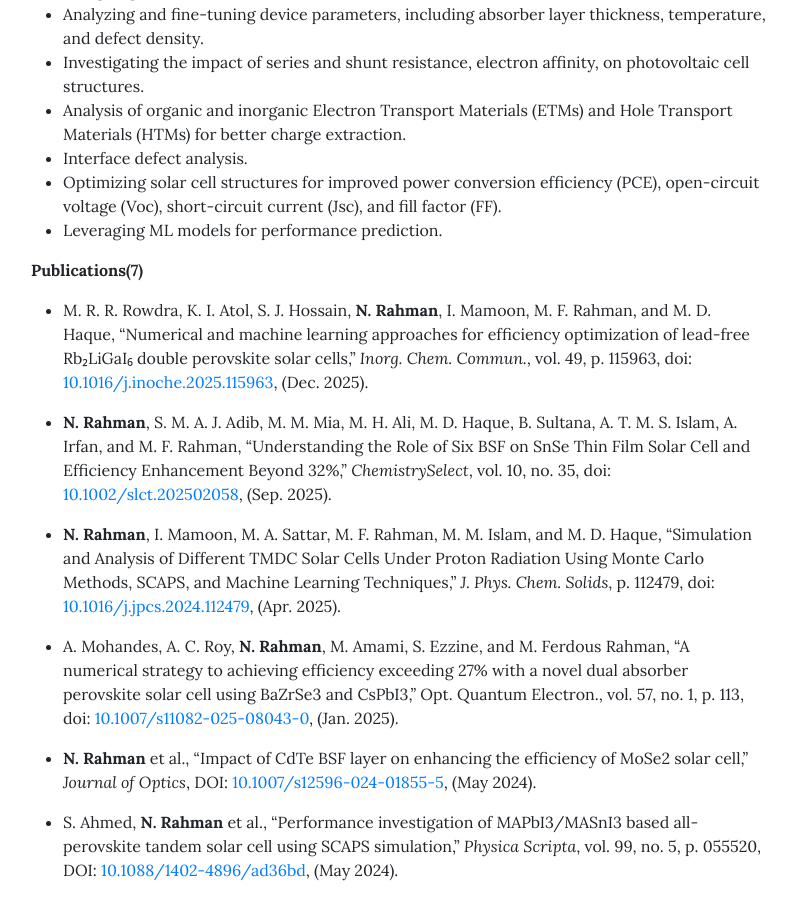
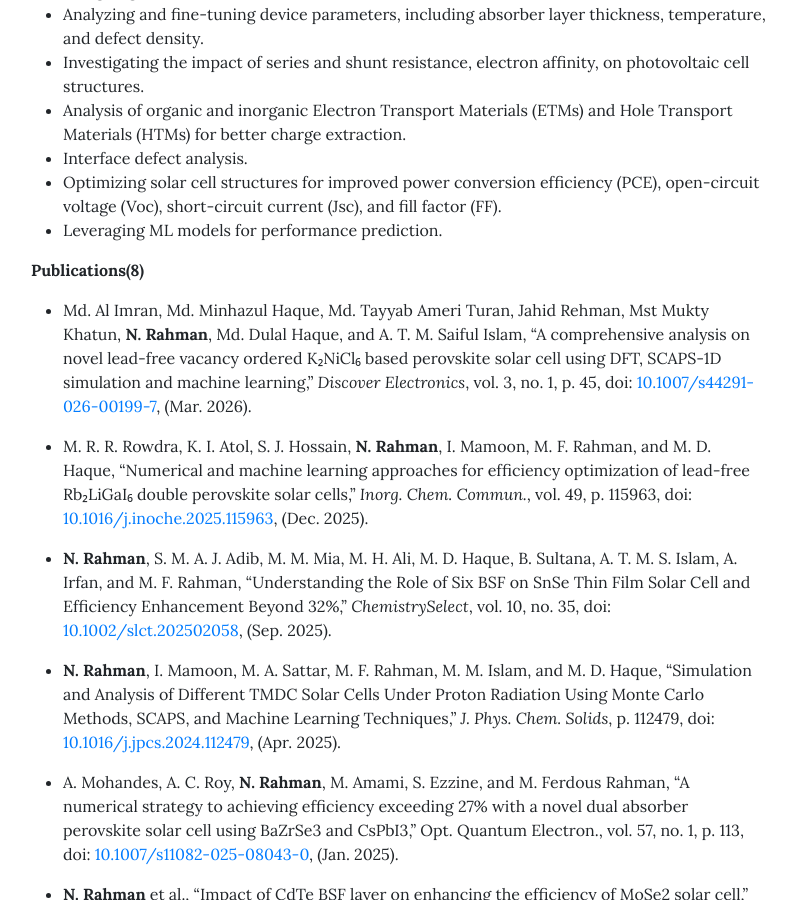
Before and after one commit to naimur105/naimur105.github.io, a Jekyll site: the page built from pages/research.md, in a window 1280 px wide and 900 px high, scrolled down 1091 px. Shown: the whole window, without its empty margins (241-1037 px from the left). Built offline with Jekyll 4.4.1, drawn with Linux system fonts in a browser that asks for light colours.

Commit message:
updated 8th al imran research

```diff
--- a/pages/research.md
+++ b/pages/research.md
@@ -157,7 +157,9 @@ permalink: /research/
 - Optimizing solar cell structures for improved power conversion efficiency (PCE), open-circuit voltage (Voc), short-circuit current (Jsc), and fill factor (FF).
 - Leveraging ML models for performance prediction.
 
-**Publications(7)**
+**Publications(8)**
+
+- Md. Al Imran, Md. Minhazul Haque, Md. Tayyab Ameri Turan, Jahid Rehman, Mst Mukty Khatun, **N. Rahman**, Md. Dulal Haque, and A. T. M. Saiful Islam, “A comprehensive analysis on novel lead-free vacancy ordered K₂NiCl₆ based perovskite solar cell using DFT, SCAPS-1D simulation and machine learning,” *Discover Electronics*, vol. 3, no. 1, p. 45, doi: [10.1007/s44291-026-00199-7](https://doi.org/10.1007/s44291-026-00199-7), (Mar. 2026).
 
 - M. R. R. Rowdra, K. I. Atol, S. J. Hossain, **N. Rahman**, I. Mamoon, M. F. Rahman, and M. D. Haque, “Numerical and machine learning approaches for efficiency optimization of lead-free Rb₂LiGaI₆ double perovskite solar cells,” *Inorg. Chem. Commun.*, vol. 49, p. 115963, doi: [10.1016/j.inoche.2025.115963](https://doi.org/10.1016/j.inoche.2025.115963), (Dec. 2025).
 
```
Also changed, not shown: pages/home.md (+1 -1 lines).
